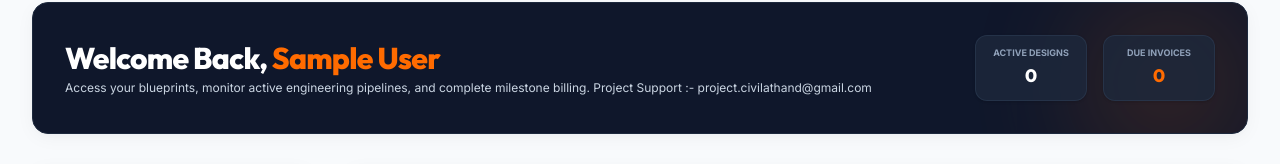
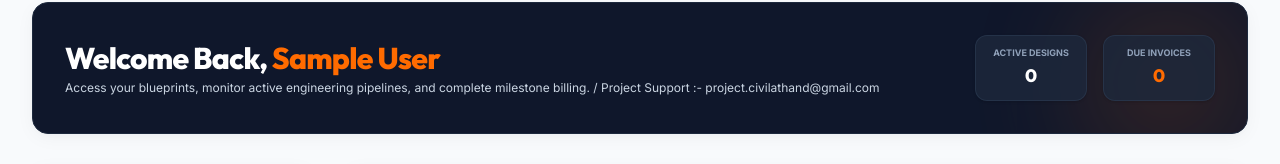
Before and after one commit to civilathandwork/civilathand-v1, a Next.js app: page /dashboard in a window 1280 px wide. Shown: the part 155-319 px from the top of the page. Built offline with nearby package versions, Linux system fonts and the light colour scheme; no server answers; the database is empty; sample sign-in values are in the browser's storage.

Commit message:
Update page.tsx

```diff
--- a/src/app/dashboard/page.tsx
+++ b/src/app/dashboard/page.tsx
@@ -49,8 +49,7 @@ export default function DashboardPage() {
                 Welcome Back, <span className="text-orange-500">{user ? user.name : "Guest"}</span>
               </h1>
               <p className="text-xs text-slate-300 mt-1">
-                Access your blueprints, monitor active engineering pipelines, and complete milestone billing.
-                Project Support :- project.civilathand@gmail.com
+                Access your blueprints, monitor active engineering pipelines, and complete milestone billing. / Project Support :- project.civilathand@gmail.com
               </p>
             </div>
 
```
